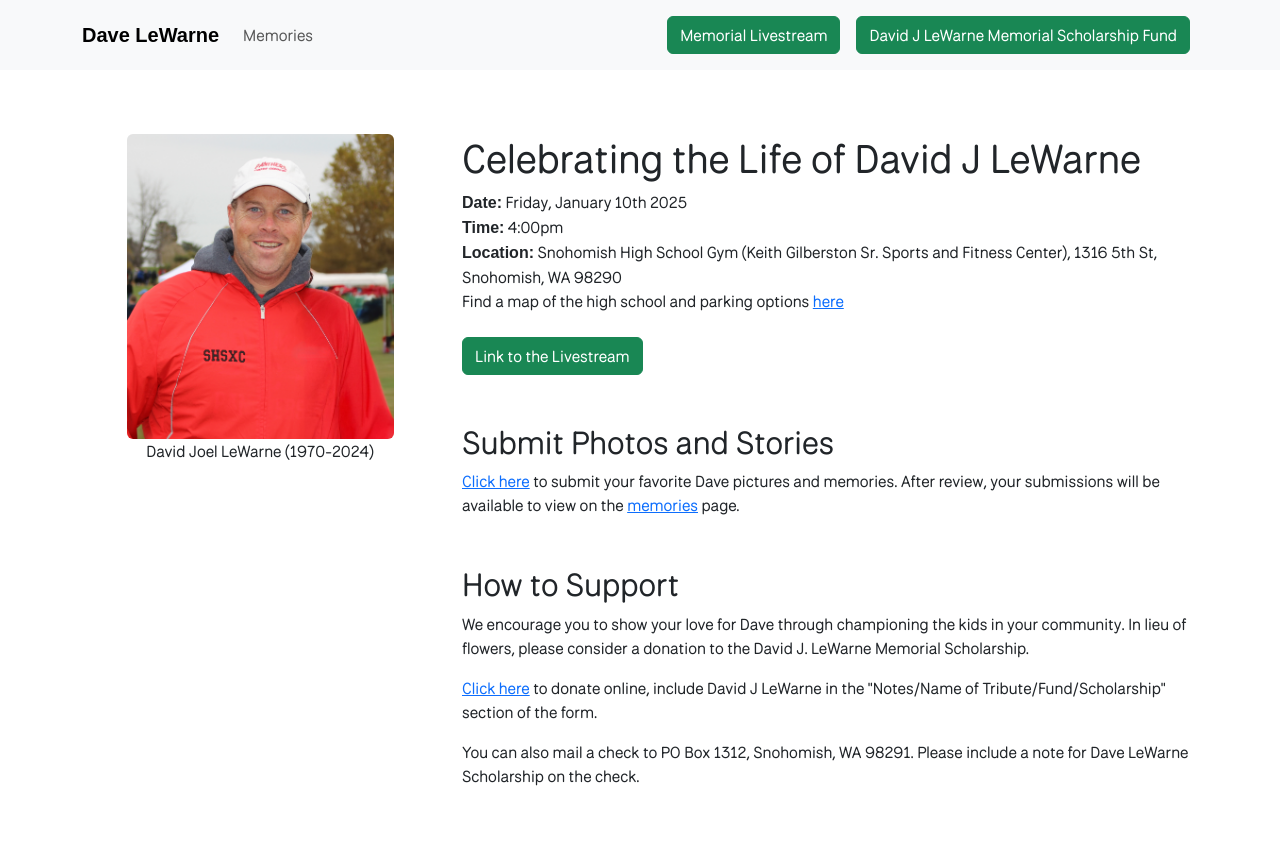
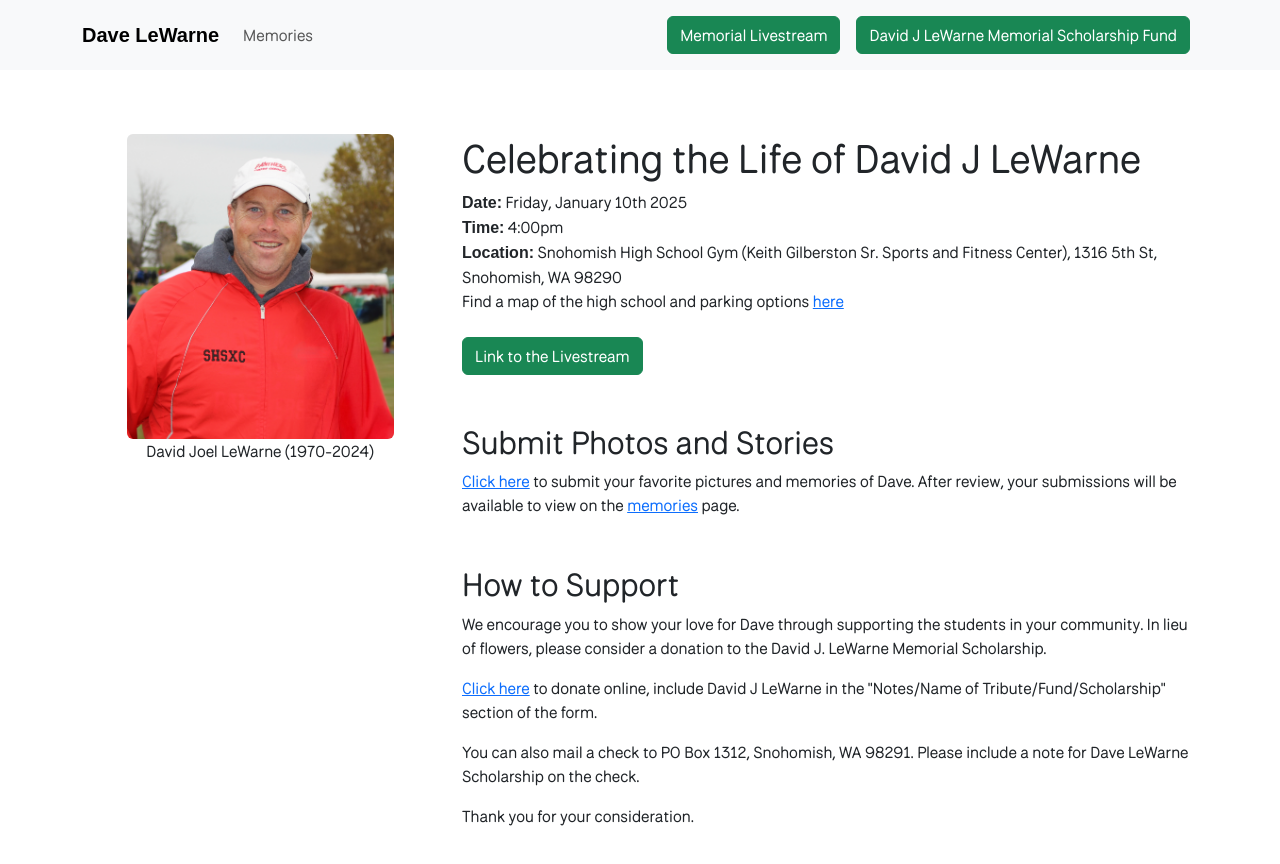
Before and after one commit to giselejfox/dave-lewarne-memorial, a Next.js app: page / in a window 1280 px wide. Shown: the top 864 px of the page. Built offline with nearby package versions, Linux system fonts and the light colour scheme; a web font is replaced by a local one.

Commit message:
copy change

```diff
--- a/src/app/page.js
+++ b/src/app/page.js
@@ -19,11 +19,12 @@ export default function Home() {
           {/* <div>There will be a livestream of the service. More information and link coming soon.</div> */}
           <a href="/livestream"><button className="btn btn-success mt-3 w-fit">Link to the Livestream</button></a>
           <h2 className="mt-5">Submit Photos and Stories</h2>
-          <div><a href="https://form.jotform.com/243655021912047">Click here</a> to submit your favorite Dave pictures and memories. After review, your submissions will be available to view on the <a href="/memories">memories</a> page.</div>
+          <div><a href="https://form.jotform.com/243655021912047">Click here</a> to submit your favorite pictures and memories of Dave. After review, your submissions will be available to view on the <a href="/memories">memories</a> page.</div>
           <h2 className="mt-5">How to Support</h2>
-          <p>We encourage you to show your love for Dave through championing the kids in your community. In lieu of flowers, please consider a donation to the David J. LeWarne Memorial Scholarship.</p>
+          <p>We encourage you to show your love for Dave through supporting the students in your community. In lieu of flowers, please consider a donation to the David J. LeWarne Memorial Scholarship.</p>
           <p><a href="https://www.snoed.org/donate-online/">Click here</a> to donate online, include David J LeWarne in the "Notes/Name of Tribute/Fund/Scholarship" section of the form.</p>
           <p>You can also mail a check to PO Box 1312, Snohomish, WA 98291. Please include a note for Dave LeWarne Scholarship on the check. </p>
+          <p>Thank you for your consideration.</p>
         </Col>
       </Row>
     </div>
```
